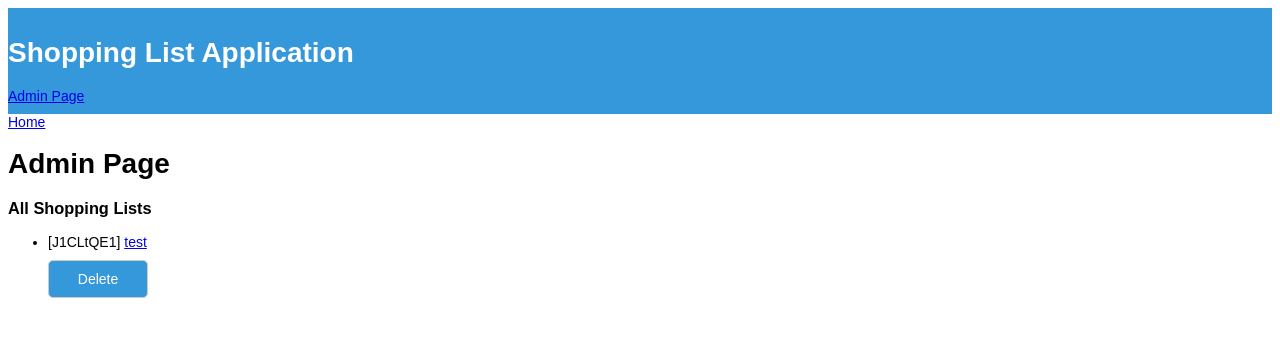
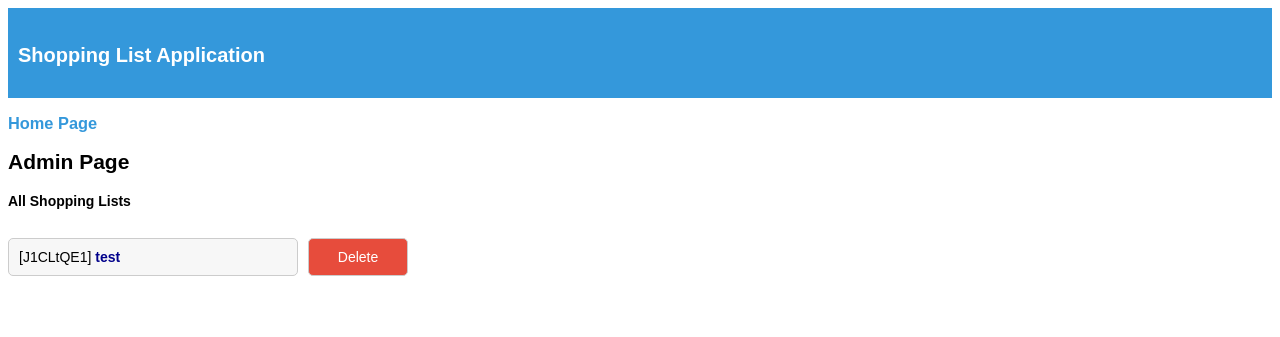
Before and after one commit to Henrique-O-S/SDLE_Project1, a Flask app: page /admin in a window 1280 px wide. Shown: the top 337 px of the page. Run offline with Flask 3, Linux system fonts and the light colour scheme.

Commit message:
admin page styling

```diff
--- a/static/css/style.css
+++ b/static/css/style.css
@@ -1,8 +1,11 @@
+/* General body styles */
 body {
     font-family: Arial, sans-serif;
     font-size: 14px;
+    text-align: left;
 }
 
+/* Header styles */
 header {
     background-color: #3498db;
     color: #fff;
@@ -13,7 +16,7 @@ header {
 h1 a {
     text-decoration: none;
     color: white;
-    font-size: 30px;
+    font-size: 20px; /* Reduce the font size slightly */
     padding-left: 10px;
 }
 
@@ -28,21 +31,62 @@ h1 a {
     font-size: 12px;
 }
 
-h2 a {
+h3 a {
     text-decoration: none;
     color: #3498db;
 }
 
-#create_list {
-    margin: 20px auto;
-    text-align: left;
+ul {
+    list-style: none;
+    padding: 0;
 }
 
-#view_list {
-    margin: 20px auto;
-    text-align: left;
+li {
+    display: flex;
+    align-items: center;
+    width: 400px;
+    margin-bottom: 10px;
+    justify-content: space-between; /* Create space between flex elements */
 }
 
+/* Link styles in the list */
+li a {
+    text-decoration: none;
+    color: #3498db;
+    font-size: 14px;
+}
+
+.shopping_list {
+    background-color: #f7f7f7;
+    padding: 10px;
+    border: 1px solid #ccc;
+    border-radius: 5px;
+    font-size: 14px;
+    flex: 1;
+    margin-right: 10px; /* Add margin to the right of the shopping list div */
+}
+
+.shopping_list a {
+    text-decoration: none;
+    color: darkblue;
+    font-size: 14px;
+    font-weight: bold;
+}
+
+.delete {
+    background-color: #e74c3c;
+    color: #fff;
+    cursor: pointer;
+    font-size: 14px;
+    border: none;
+    padding: 10px;
+    border-radius: 5px;
+    margin-left: 10px; /* Add margin to the left of the delete button */
+}
+
+/* Adjust the button styles as needed to match your design */
+
+/* Adjust label styles if necessary */
 label {
     font-weight: bold;
     display: block;
@@ -50,6 +94,7 @@ label {
     font-size: 14px;
 }
 
+/* Adjust input and button styles for the forms if needed */
 input[type="text"] {
     padding: 10px;
     margin: 10px 0;
@@ -67,10 +112,3 @@ button[type="submit"] {
     width: 100px;
     font-size: 14px;
 }
-
-button[type="submit"] {
-    background-color: #3498db;
-    color: #fff;
-    cursor: pointer;
-    font-size: 14px;
-}
--- a/templates/admin.html
+++ b/templates/admin.html
@@ -5,20 +5,25 @@
         <link rel="stylesheet" href="{{ url_for('static', filename='css/style.css') }}">
     </head>
     <header>
-        <h1>Shopping List Application</h1>
-        <a href="{{ url_for('routes.admin') }}">Admin Page</a>
+        <h1>
+            <a href="{{ url_for('routes.home') }}">Shopping List Application</a>
+        </h1>
     </header>
     <body>
-        <a href="{{ url_for('routes.home') }}">Home</a>
-        <h1>Admin Page</h1>
-        <h3>All Shopping Lists</h3>
+        <h3>
+            <a href="{{ url_for('routes.home') }}">Home Page</a>
+        </h3>
+        <h2>Admin Page</h2>
+        <h4>All Shopping Lists</h4>
         <ul>
             {% for shopping_list in shopping_lists %}
             <li>
-                [{{ shopping_list.id }}]
-                <a href="{{ url_for('routes.shopping_list', id=shopping_list.id) }}">
-                    {{shopping_list.name}}
-                </a>
+                <div class="shopping_list">
+                    [{{ shopping_list.id }}]
+                    <a href="{{ url_for('routes.shopping_list', id=shopping_list.id) }}">
+                        {{shopping_list.name}}
+                    </a>
+                </div>
                 <form method="POST" action="{{ url_for('routes.delete_shopping_list', id=shopping_list.id) }}">
                     <button type="submit" class="delete">Delete</button>
                 </form>
--- a/templates/index.html
+++ b/templates/index.html
@@ -18,9 +18,9 @@
         {% endfor %}
         {% endif %}
         {% endwith %}
-        <h2>
+        <h3>
             <a href="{{ url_for('routes.admin') }}">Admin Page</a>
-        </h2>
+        </h3>
         <section id="create_list">
             <form action="/create_shopping_list" method="POST">
                 <label for="list_name">New shopping list</label>
```
